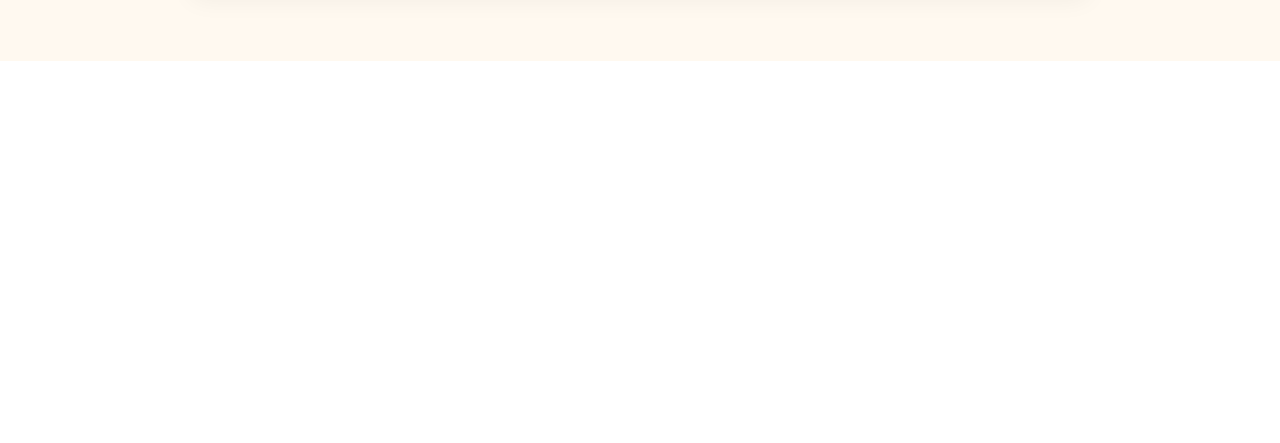
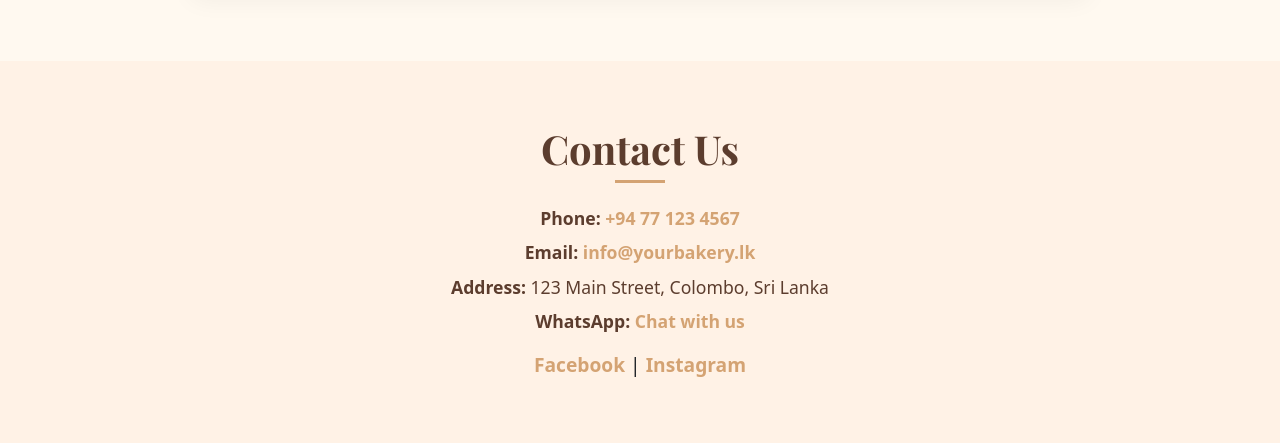
Before and after one commit to hasinduudara/Bakery-Shop-Webpage, a plain HTML site: page index.html in a window 1280 px wide. Shown: the part 3093-3536 px from the top of the page. Before the commit the page ends 3154 px from the top, so only its background shows below. Drawn offline with nearby package versions, Linux system fonts and the light colour scheme.

Commit message:
Add contact section with details and styling; include contact.css

```diff
--- /dev/null
+++ b/css/contact.css
@@ -0,0 +1,52 @@
+/* ===== Contact Section CSS ===== */
+#contact {
+  background-color: #fff2e6;
+  padding: 4rem 1rem;
+  text-align: center;
+}
+
+#contact h2 {
+  font-family: "Playfair Display", serif;
+  font-size: 2.5rem;
+  color: #5c3d2e;
+  margin-bottom: 2rem;
+  position: relative;
+}
+
+#contact h2::after {
+  content: "";
+  position: absolute;
+  width: 50px;
+  height: 3px;
+  background-color: #d4a373;
+  bottom: -10px;
+  left: 50%;
+  transform: translateX(-50%);
+}
+
+.contact-details {
+  max-width: 600px;
+  margin: 0 auto;
+}
+
+.contact-details p {
+  font-size: 1.1rem;
+  color: #5c3d2e;
+  margin: 0.5rem 0;
+}
+
+.contact-details a {
+  color: #d4a373;
+  text-decoration: none;
+  font-weight: 600;
+}
+
+.contact-details a:hover {
+  color: #b26e3f;
+  text-decoration: underline;
+}
+
+.social-links {
+  margin-top: 1rem;
+  font-size: 1.2rem;
+}
--- a/index.html
+++ b/index.html
@@ -10,6 +10,7 @@
     <link rel="stylesheet" href="/css/our_products.css" />
     <link rel="stylesheet" href="/css/opening_hours.css" />
     <link rel="stylesheet" href="/css/location.css" />
+    <link rel="stylesheet" href="/css/contact.css" />
     <link
       href="https://fonts.googleapis.com/css2?family=Playfair+Display:wght@700&display=swap"
       rel="stylesheet"
@@ -172,6 +173,38 @@
           </div>
         </div>
       </section>
+
+      <section id="contact" class="contact-section">
+        <div class="container">
+          <h2>Contact Us</h2>
+          <div class="contact-details">
+            <p>
+              <strong>Phone:</strong>
+              <a href="tel:+94771234567">+94 77 123 4567</a>
+            </p>
+            <p>
+              <strong>Email:</strong>
+              <a href="mailto:info@yourbakery.lk">info@yourbakery.lk</a>
+            </p>
+            <p><strong>Address:</strong> 123 Main Street, Colombo, Sri Lanka</p>
+            <p>
+              <strong>WhatsApp:</strong>
+              <a href="https://wa.me/94771234567" target="_blank"
+                >Chat with us</a
+              >
+            </p>
+            <div class="social-links">
+              <a href="https://facebook.com/yourbakery" target="_blank"
+                >Facebook</a
+              >
+              |
+              <a href="https://instagram.com/yourbakery" target="_blank"
+                >Instagram</a
+              >
+            </div>
+          </div>
+        </div>
+      </section>
     </main>
     <link
       href="https://cdn.jsdelivr.net/npm/bootstrap@5.3.0/dist/css/bootstrap.min.css"
```
